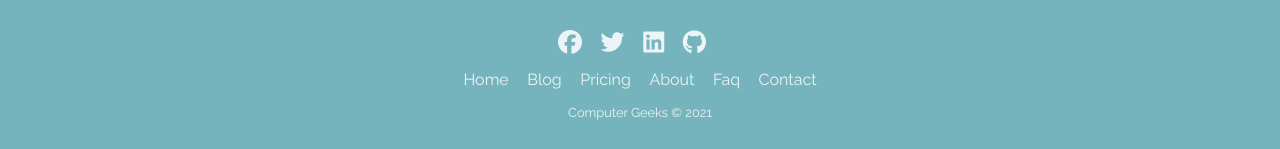
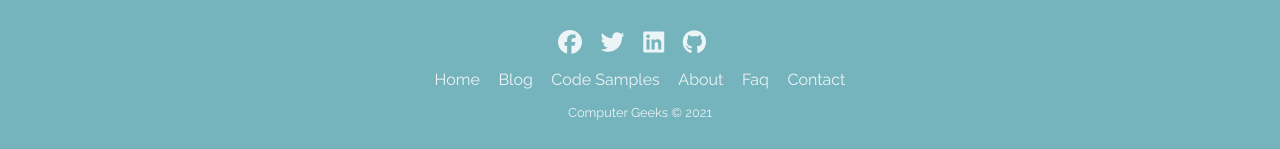
Before and after one commit to adarshcodes/Compute-Geeks, a plain HTML site: page index.html in a window 1280 px wide. Shown: the part 1136-1285 px from the top of the page. Drawn offline with Linux system fonts and the light colour scheme.

Commit message:
altering footer's links

```diff
--- a/index.html
+++ b/index.html
@@ -115,7 +115,7 @@
                 <p class="footer-links">
                     <a class="link-1" href="#">Home</a>
                     <a href="#">Blog</a>
-                    <a href="#">Pricing</a>
+                    <a href="#">Code Samples</a>
                     <a href="#">About</a>
                     <a href="#">Faq</a>
                     <a href="#">Contact</a>
```
